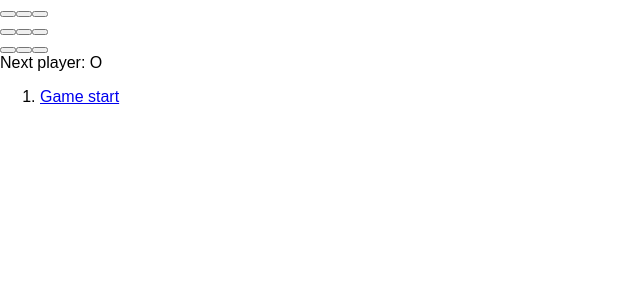
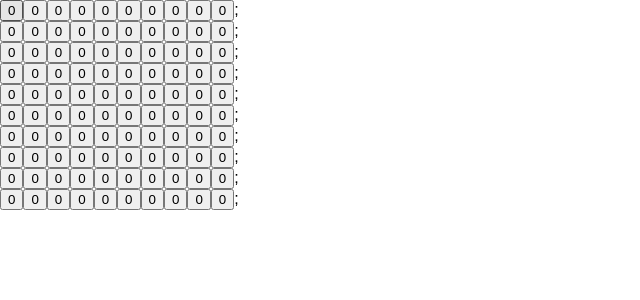
Before and after one commit to SRAlexander/GOL, a React (Create React App) app: page / in a window 1280 px wide. Shown: the top 300 px of the page, without its empty margins (0-640 px from the left). Built offline with nearby package versions, Linux system fonts and the light colour scheme.

Commit message:
2d array implemented of 10x10 + click functionality

```diff
--- a/src/index.js
+++ b/src/index.js
@@ -13,29 +13,24 @@ function Square(props) {
 
 class Board extends React.Component {
 
-    renderSquare(i) {
-        return <Square value={this.props.squares[i]} onClick={() => this.props.onClick(i)} />;
+    renderSquare(x,y) {
+        return <Square key={y} value={this.props.squares[x][y]} onClick={() => this.props.onClick(x,y)} />;
     }
 
     render() {
 
         return (
             <div>
-                <div className="board-row">
-                    {this.renderSquare(0)}
-                    {this.renderSquare(1)}
-                    {this.renderSquare(2)}
-                </div>
-                <div className="board-row">
-                    {this.renderSquare(3)}
-                    {this.renderSquare(4)}
-                    {this.renderSquare(5)}
-                </div>
-                <div className="board-row">
-                    {this.renderSquare(6)}
-                    {this.renderSquare(7)}
-                    {this.renderSquare(8)}
-                </div>
+                {this.props.squares.map( function(rowItem, rowIndex)
+                {
+                     return <div className="board-row" key={ rowIndex }>
+                        {rowItem.map(function(square, columnIndex)
+                        {
+                            console.log("r: " + rowIndex + "c: " + columnIndex )
+                             {return this.renderSquare(rowIndex, columnIndex)}
+                        },this)};
+                        </div>
+                  },this)}
             </div>
         );
     }
@@ -45,25 +40,22 @@ class Game extends React.Component {
     constructor() {
         super();
         this.state = {
-            history: [{squares:Array(9).fill(null)}],
-            xIsTrue: true,
+            history: [{squares:Array(10).fill(new Array(10).fill(0))}],
             stepNumber: 0,
         }
     }
 
-    handleClick(i) {
+    handleClick(x,y) {
         const history = this.state.history.slice(0, this.state.stepNumber + 1);
         const current = history[history.length - 1];
-        const squares = current.squares.slice();
-        if (calculateWinner(squares) || squares[i]) {
-            return;
-        }
-        squares[i] = this.state.xIsNext ? 'X' : 'O';
+        const squares = current.squares.slice().map( function(row){ return row.slice(); });
+
+        console.log("Setting" + x + " " + y)
+        squares[x][y] = squares[x][y] === 0 ? 1: 0;
         this.setState({
             history: history.concat([{
                 squares: squares
             }]),
-            xIsNext: !this.state.xIsNext,
             stepNumber: history.length,
         });
     }
@@ -71,16 +63,14 @@ class Game extends React.Component {
     jumpTo(step) {
         this.setState({
         stepNumber: step,
-        xIsNext: (step % 2) ? false : true,
         });
     }
 
     render() {
         const history = this.state.history;
         const current = history[this.state.stepNumber];
-        const winner = calculateWinner(current.squares);
 
-        const moves = history.map((step, move) => {
+        /*const moves = history.map((step, move) => {
         const desc = move ?
             'Move #' + move :
             'Game start';
@@ -89,48 +79,23 @@ class Game extends React.Component {
                 <a href="#" onClick={() => this.jumpTo(move)}>{desc}</a>
                 </li>
             );
-        });
-        let status;
-        if (winner) {
-            status = 'Winner: ' + winner;
-        } else {
-            status = 'Next player: ' + (this.state.xIsNext ? 'X' : 'O');
-        }
+        });*/
+
 
         return (
             <div className="game">
                 <div className="game-board">
                     <Board squares=
-                        {current.squares} onClick={(i) => this.handleClick(i)} />
+                        {current.squares} onClick={(x,y) => this.handleClick(x,y)} />
                 </div>
-                <div className="game-info">
-                    <div>{status}</div>
+                {/*<div className="game-info">
                     <ol>{moves}</ol>
-                </div>
+                </div>*/}
             </div>
         );
     }
 }
 
-function calculateWinner(squares) {
-    const lines = [
-        [0, 1, 2],
-        [3, 4, 5],
-        [6, 7, 8],
-        [0, 3, 6],
-        [1, 4, 7],
-        [2, 5, 8],
-        [0, 4, 8],
-        [2, 4, 6],
-    ];
-    for (let i = 0; i < lines.length; i++) {
-        const [a, b, c] = lines[i];
-        if (squares[a] && squares[a] === squares[b] && squares[a] === squares[c]) {
-            return squares[a];
-        }
-    }
-    return null;
-}
 
 // ========================================
 
```
